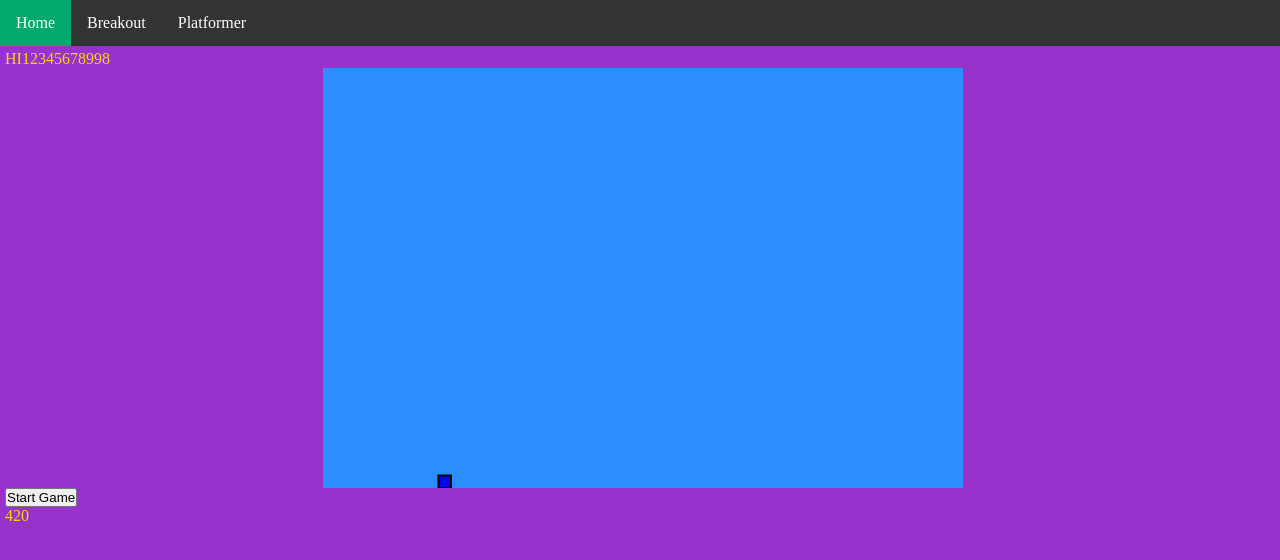
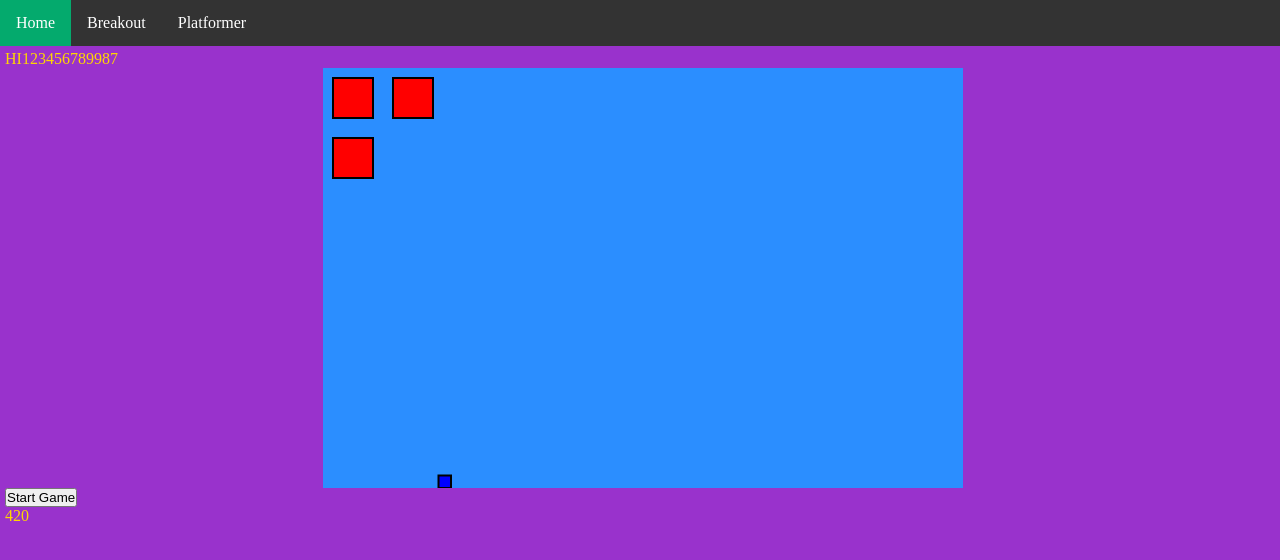
Before and after one commit to StewardHail3433/StewardHail3433.github.io, a plain HTML site: page platformer.html in a window 1280 px wide. Both pictures are taken after a click on the button "Start Game". Drawn offline with Linux system fonts and the light colour scheme.

Commit message:
move with buttons

```diff
--- a/platformer.html
+++ b/platformer.html
@@ -11,7 +11,7 @@
             <li class="nav"><a href="platformer.html">Platformer</a></li>
         </ul>
         <div style="padding:20px 0 0 5px;margin-top:30px;">
-            <p>HI12345678998 </p>
+            <p>HI123456789987 </p>
             <canvas id="platformerCanvas" style="overflow: hidden;"></canvas>
             <button id="runButton">Start Game</button>
             <div id="test"></div>
--- a/scripts/platformer/button.js
+++ b/scripts/platformer/button.js
@@ -6,14 +6,16 @@ export default class Button {
     #color
     #inputDown
     #pressed
+    #name
 
-    constructor(canvas, x, y, width, height, color) {
+    constructor(canvas, x, y, width, height, color, name) {
         //this.canvas = canvas;
         this.#x = x;
         this.#y = y;
         this.#width = width;
         this.#height = height;
         this.#color = color;
+        this.#name = name;
     }
 
     draw(/** @type {CanvasRenderingContext2D} */ ctx) {
@@ -96,6 +98,9 @@ export default class Button {
     getColor() {
         return this.#color;
     }
+    getName() {
+        return this.#name;
+    }
 
     isInputDown() {
         return this.#inputDown;
--- a/scripts/platformer/platformer.js
+++ b/scripts/platformer/platformer.js
@@ -38,8 +38,23 @@ function buttonUpdate() {
         button.draw(ctx);
         if (button.isPressed() && button.isInputDown()) {
             button.setColor("green");
+            if(button.getName() == "left") {
+                player.moveLeft();
+            }
+            if(button.getName() == "right") {
+                player.moveRight();
+            }
+            if(button.getName() == "jump") {
+                player.moveJump();
+            }
         } else {
             button.setColor("red");
+            if(button.getName() == "left") {
+                player.moveLeftStop();
+            }
+            if(button.getName() == "right") {
+                player.moveRightStop();
+            }
         }
     }
 }
@@ -48,9 +63,9 @@ function update() {
     ctx.clearRect(0, 0, canvas.width, canvas.height);
     player.update();
     player.draw();
-    if(isTouchDevice()) {
+    //if(isTouchDevice()) {
         buttonUpdate();
-    }
+    //}
 }
 function touchStart(event) {
     for (let button of buttons) {
@@ -113,14 +128,15 @@ function mouseUp(event) {
 
 runButton.addEventListener("click", function () {
     if (isTouchDevice()) {
-        buttons = [new Button(canvas, 10, 10, 40, 40, "red"), new Button(canvas, 70, 10, 40, 40, "red"), new Button(canvas, 10, 70, 40, 40, "red")];
+        buttons = [new Button(canvas, 10, 10, 40, 40, "red", "left"), new Button(canvas, 70, 10, 40, 40, "red", "right"), new Button(canvas, 10, 70, 40, 40, "red", "jump")];
         canvas.addEventListener("touchstart", function (event) {touchStart(event)}, { passive: false });
         canvas.addEventListener("touchmove", function (event) {touchMove(event)}, { passive: false });
         canvas.addEventListener("touchend", function (event) {touchEnd(event)}, { passive: false });
     } else {
-        // canvas.addEventListener("mousedown", function (event) {mouseDown(event)}, { passive: false });
-        // canvas.addEventListener("mousemove", function (event) {mouseMove(event)}, { passive: false });
-        // canvas.addEventListener("mouseup", function (event) {mouseUp(event)}, { passive: false });
+        buttons = [new Button(canvas, 10, 10, 40, 40, "red", "left"), new Button(canvas, 70, 10, 40, 40, "red", "right"), new Button(canvas, 10, 70, 40, 40, "red", "jump")];
+        canvas.addEventListener("mousedown", function (event) {mouseDown(event)}, { passive: false });
+        canvas.addEventListener("mousemove", function (event) {mouseMove(event)}, { passive: false });
+        canvas.addEventListener("mouseup", function (event) {mouseUp(event)}, { passive: false });
     }
     document.addEventListener("keydown", keyDownHandler, false);
     document.addEventListener("keyup", keyUpHandler, false);
```
Also changed, not shown: index.html (+1 -1 lines).
